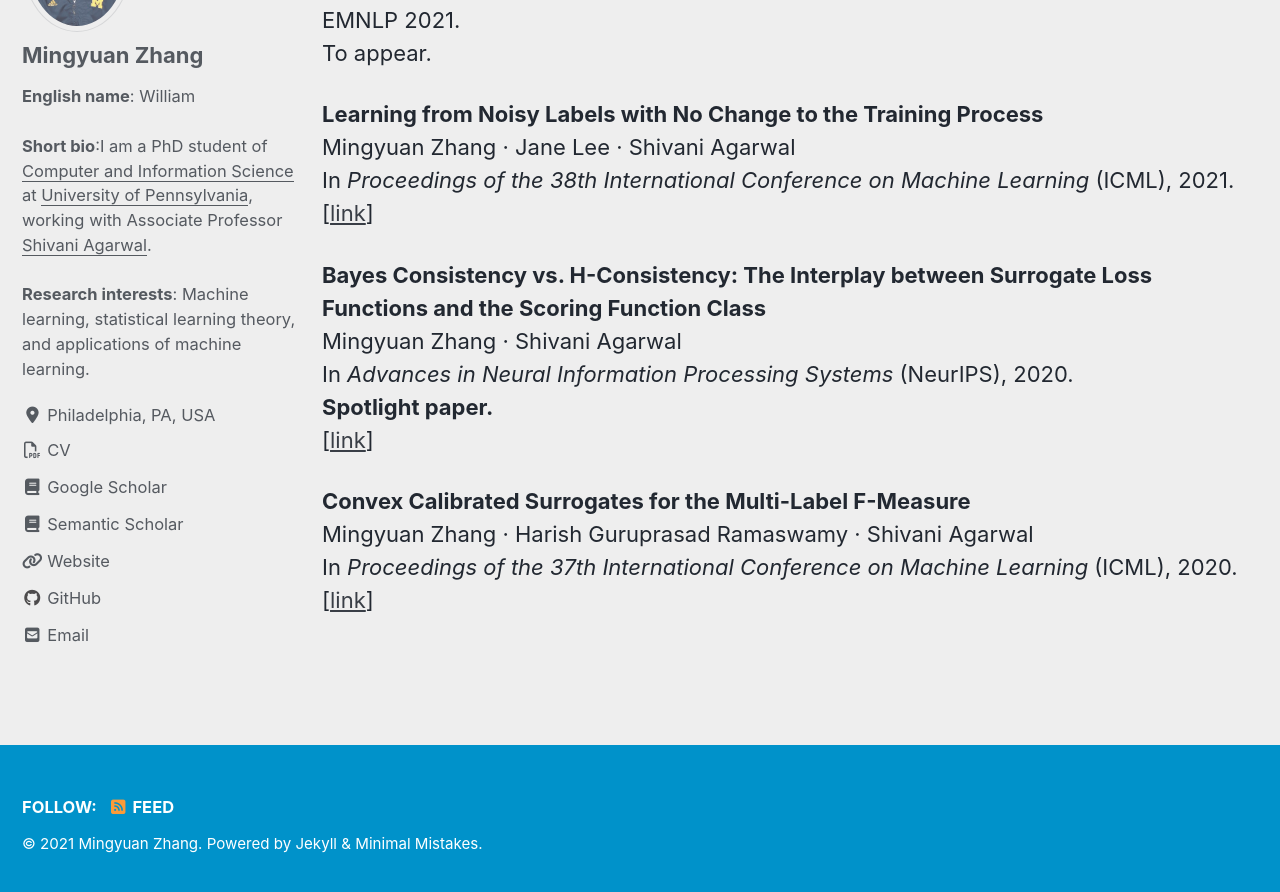
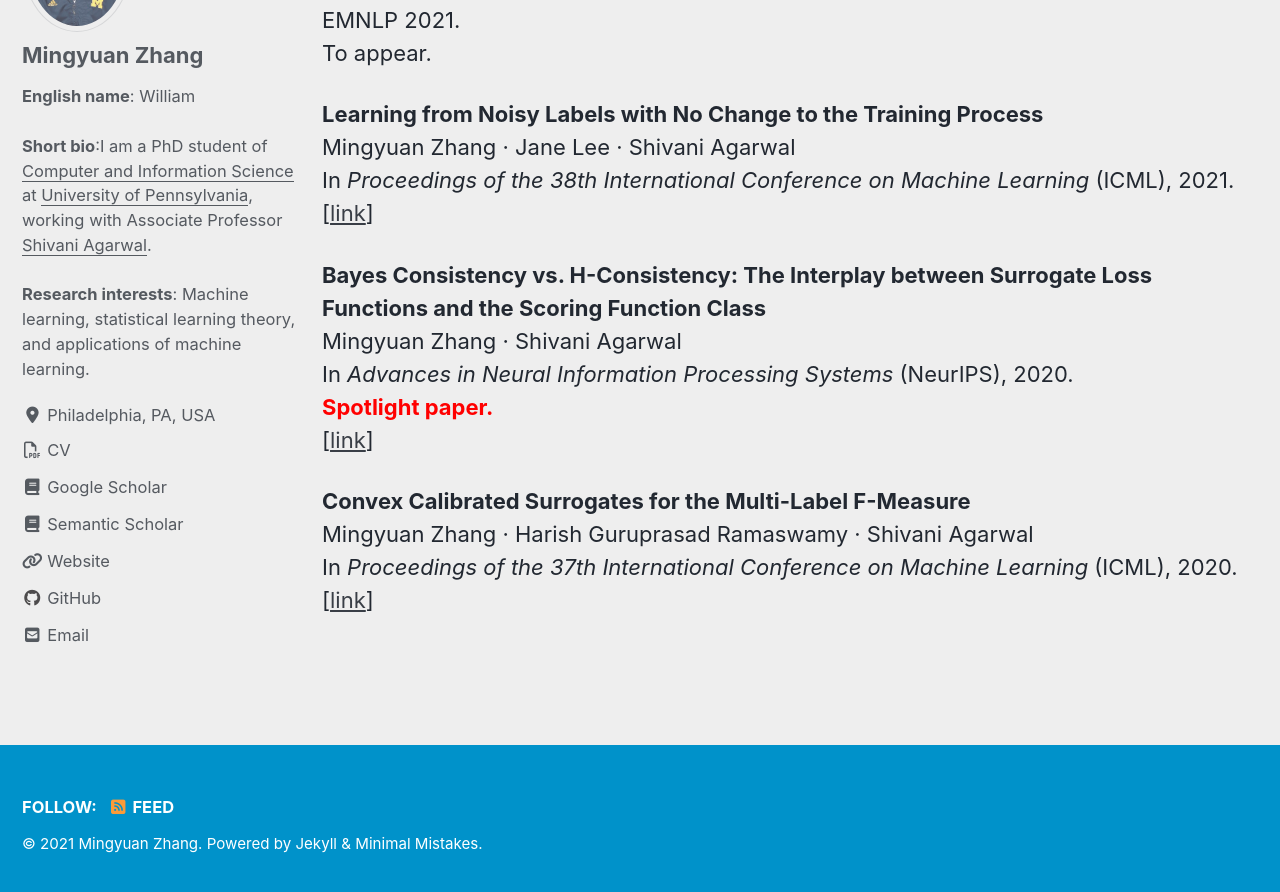
Before and after one commit to moshimowang/moshimowang.github.io, a Jekyll site: the page built from _pages/publications.md, in a window 1280 px wide and 900 px high, scrolled down 225 px. Shown: the top 892 px of the window. Built offline with Jekyll 4.4.1, drawn with Linux system fonts in a browser that asks for light colours; cached includes are drawn as plain includes; nearby versions of some CDN libraries.

Commit message:
added color

```diff
--- a/_pages/publications.md
+++ b/_pages/publications.md
@@ -19,7 +19,7 @@ In <em>Proceedings of the 38th International Conference on Machine Learning</em>
 **Bayes Consistency vs. H-Consistency: The Interplay between Surrogate Loss Functions and the Scoring Function Class**<br>
 Mingyuan Zhang · Shivani Agarwal<br>
 In <em>Advances in Neural Information Processing Systems</em> (NeurIPS), 2020.<br>
-**Spotlight paper.**<br>
+**<span style="color:red">Spotlight paper.</span>**<br>
 [[link](https://papers.nips.cc/paper/2020/hash/c4c28b367e14df88993ad475dedf6b77-Abstract.html)]<br>
 
 **Convex Calibrated Surrogates for the Multi-Label F-Measure**<br>
```
